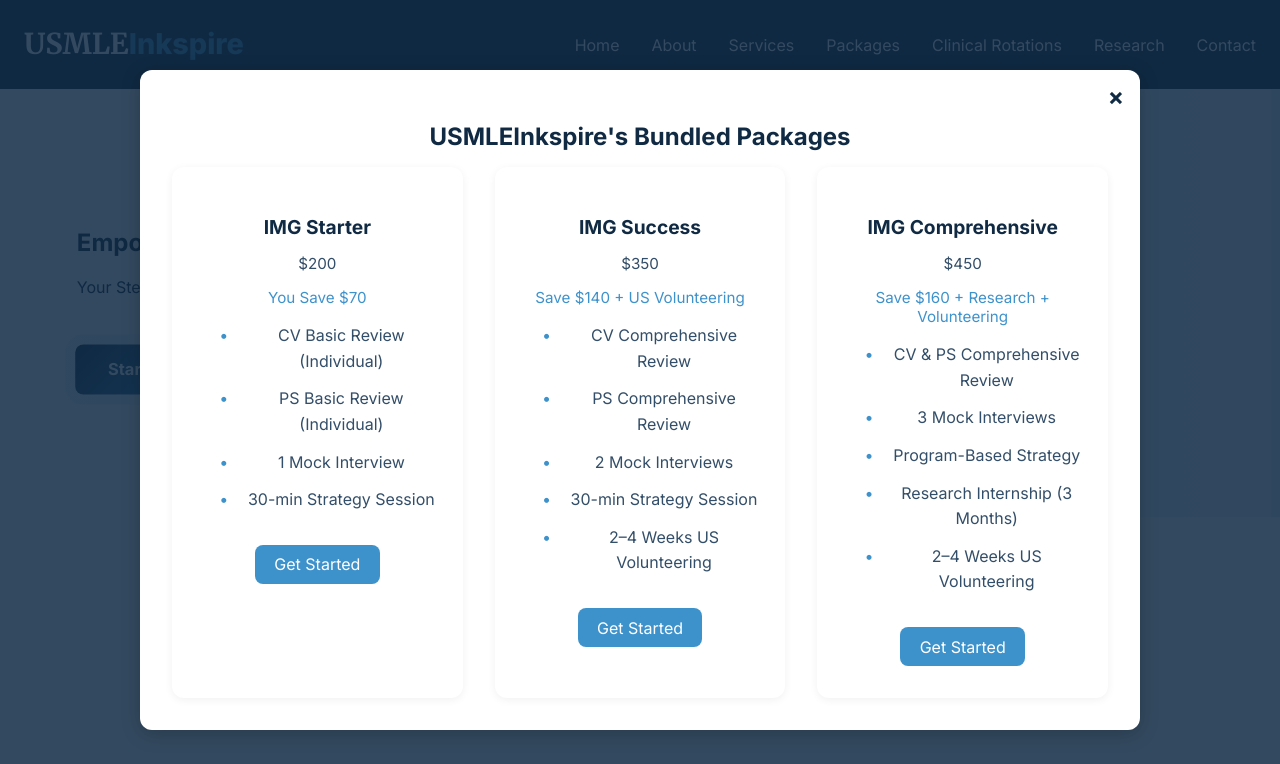
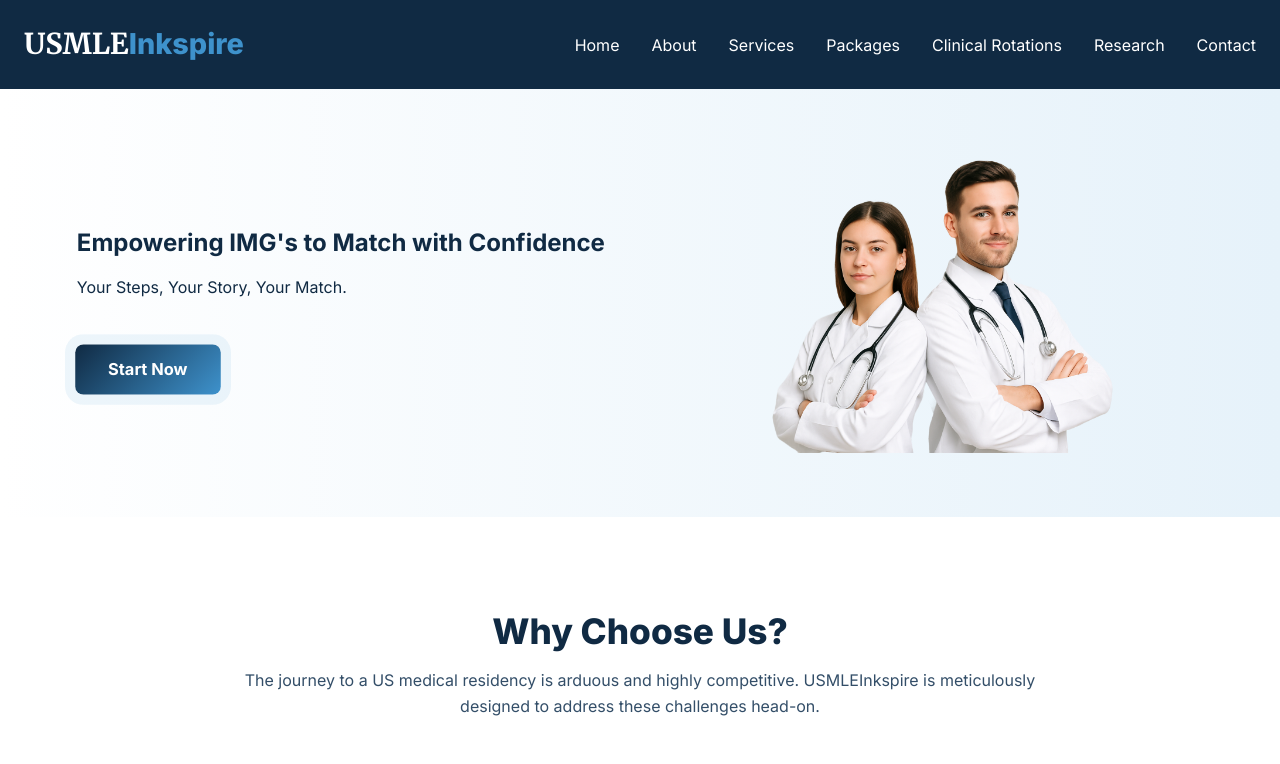
Before and after one commit to USMLEInkspire/USMLEInkspire, a website: page index.html in a window 1280 px wide. Shown: the top 764 px of the page. Drawn offline with Linux system fonts and the light colour scheme.

Commit message:
Update styles.css

```diff
--- a/css/styles.css
+++ b/css/styles.css
@@ -902,20 +902,20 @@
 }/* Popup Modal Styling */
 /* Base modal styles */
 .bundle-modal {
-  display: none;
+  display: none; /* Hidden initially */
   position: fixed;
   z-index: 9999;
   left: 0; top: 0;
   width: 100%;
   height: 100%;
   background-color: rgba(16, 42, 67, 0.85);
-  display: flex;
   justify-content: center;
   align-items: center;
-  overflow-y: auto; /* Enable vertical scrolling when needed */
+  overflow-y: auto;
   padding: 2rem 1rem;
   box-sizing: border-box;
 }
+
 
 .bundle-modal-content {
   background-color: white;
```
